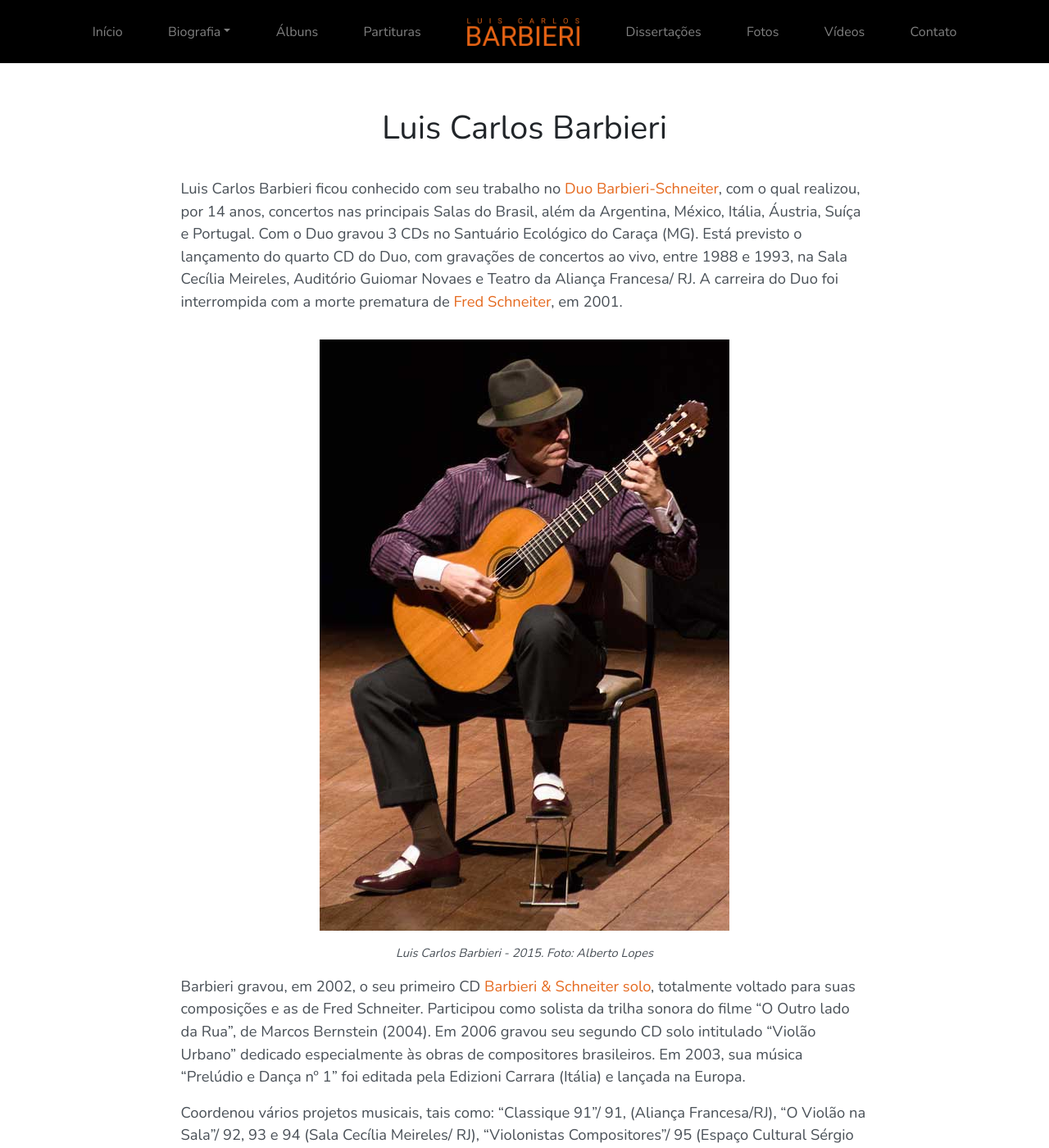
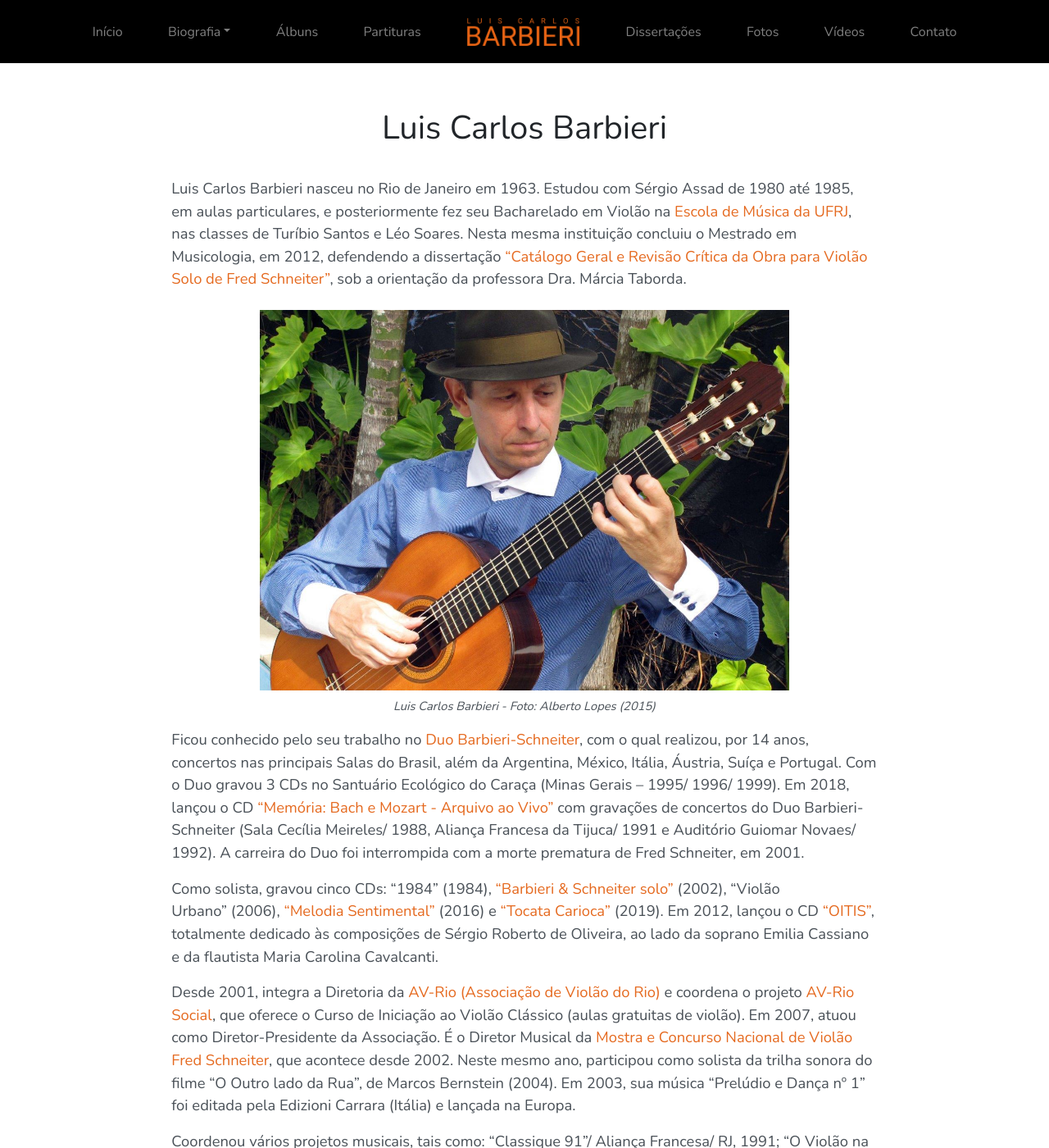
Before and after one commit to jamfreire/luiscarlosbarbieri, a Jekyll site: the page built from _biografias/luis-carlos-barbieri.md, in a window 1280 px wide and 1400 px high. Shown: the whole window at 82% size. Built offline with Jekyll 4.4.1, drawn with Linux system fonts in a browser that asks for light colours; some of the changed text lies outside the part shown.

Commit message:
Atualização da biografia do Luis Carlos Barbieri

```diff
--- a/_biografias/luis-carlos-barbieri.md
+++ b/_biografias/luis-carlos-barbieri.md
@@ -2,45 +2,63 @@
 layout: biografia
 title: Luis Carlos Barbieri
 ---
+Luis Carlos Barbieri nasceu no Rio de Janeiro em 1963. Estudou com Sérgio
+Assad de 1980 até 1985, em aulas particulares, e posteriormente fez seu Bacharelado
+em Violão na [Escola de Música da UFRJ](https://musica.ufrj.br/){:target="_blank" rel="noopener"}, nas classes de Turíbio Santos e Léo Soares. Nesta mesma instituição concluiu o Mestrado em Musicologia, em 2012, defendendo a
+dissertação [“Catálogo Geral e Revisão Crítica da Obra para Violão Solo de Fred
+Schneiter”](/dissertacoes), sob a orientação da professora Dra. Márcia Taborda.
 
-Luis Carlos Barbieri ficou conhecido com seu trabalho no [Duo Barbieri-Schneiter](/duo-barbieri-schneiter), com o qual realizou, por 14 anos, concertos nas principais Salas do Brasil, além da Argentina, México, Itália, Áustria, Suíça e Portugal. Com o
-Duo gravou 3 CDs no Santuário Ecológico do Caraça (MG). Está previsto o lançamento do quarto CD do Duo, com gravações de
-concertos ao vivo, entre 1988 e 1993, na Sala Cecília Meireles, Auditório Guiomar Novaes e Teatro da Aliança Francesa/
-RJ. A carreira do Duo foi interrompida com a morte prematura de [Fred Schneiter](/fred-schneiter), em 2001.
-
-![Luis Carlos Barbieri]({{ site.baseurl }}/assets/images/luis-carlos-barbieri.jpg){: .img-fluid .my-3 max-width: 480}
-*Luis Carlos Barbieri - 2015. Foto: Alberto Lopes*{: .d-block .small }
+![Luis Carlos Barbieri]({{ site.baseurl }}/assets/fotos/barbieri_marcia_mello_2.jpg){: .w-100 .w-md-50 .my-2 }
+*Luis Carlos Barbieri - Foto: Alberto Lopes (2015)*{: .d-block .small }
 {: .text-center }
 
-Barbieri gravou, em 2002, o seu primeiro CD [Barbieri &amp; Schneiter solo](/album/barbieri-schneiter-solo), totalmente
-voltado para suas composições e as de Fred Schneiter. Participou como solista da trilha sonora do filme “O Outro lado da
-Rua”, de Marcos Bernstein (2004). Em 2006 gravou seu segundo CD solo intitulado “Violão Urbano” dedicado especialmente
-às obras de compositores brasileiros. Em 2003, sua música “Prelúdio e Dança nº 1” foi editada pela Edizioni Carrara (Itália) e lançada na Europa.
+Ficou conhecido pelo seu trabalho no [Duo Barbieri-Schneiter](/duo-barbieri-schneiter), com o qual realizou, por 14 anos, concertos nas principais Salas do Brasil, além da Argentina, México, Itália, Áustria, Suíça e Portugal. Com o Duo gravou 3 CDs no Santuário Ecológico do Caraça (Minas Gerais – 1995/ 1996/ 1999). Em 2018, lançou o CD [“Memória: Bach e Mozart - Arquivo ao Vivo”](/album/memoria-bach-mozart) com gravações de concertos do Duo Barbieri-Schneiter (Sala Cecília Meireles/ 1988, Aliança Francesa da Tijuca/ 1991 e Auditório Guiomar Novaes/ 1992). A carreira do Duo foi interrompida com a morte prematura de Fred Schneiter, em 2001.
 
-Coordenou vários projetos musicais, tais como: “Classique 91”/ 91, (Aliança Francesa/RJ), "O Violão na Sala"/ 92, 93 e
-94 (Sala Cecília Meireles/ RJ), “Violonistas Compositores”/ 95 (Espaço Cultural Sérgio Porto/ RJ), “Violões do
-Promúsica”/ 93 (Promúsica de Juiz de Fora/ MG), “I Circuito Violão Real”/ 2004 (cidades históricas entre o Rio de
-Janeiro e Minas Gerais), “Café Concerto”/ 2009 até os dias de hoje (Centro Espírita Israel Barcelos/ RJ). Coordena,
-desde 2004, a [Mostra e Concurso Nacional de Violão Fred Schneiter](http://www.mostrafred.com){:target="_blank"}{:rel="noopener"} que é considerado um dos principais Concursos de Violão do Brasil. É Diretor Artístico do
-Festival de Música do Vale Histórico (Bananal, Arapeí e S. J. do Barreiro, em São Paulo) e Curador da série mensal
-Musicâmara, destinada à música clássica, e que acontece no Teatro Municipal Ziembinski (Tijuca/RJ).
+Como solista, gravou cinco CDs: “1984” (1984), [“Barbieri &amp; Schneiter
+solo”](/album/barbieri-schneiter-solo) (2002), “Violão Urbano” (2006), [“Melodia Sentimental”](/album/melodia-sentimental) (2016) e [“Tocata Carioca”](/album/tocata-carioca) (2019). Em 2012, lançou o CD [“OITIS”](/album/oitis), totalmente dedicado às composições de Sérgio Roberto de Oliveira, ao lado da soprano Emilia Cassiano e da flautista Maria Carolina Cavalcanti.
 
-Integra a diretoria executiva da AV-Rio (Associação de Violão do Rio) desde o ano de sua fundação, em 2001, e atuou como
-Diretor-Presidente da Associação em 2007. Desenvolve o Projeto “AV-Rio Social”, desde 2009, coordenando o Núcleo de
-Ensino de Violão Clássico em Bento Ribeiro, subúrbio carioca. Em 2016, implantou o projeto AMOMÚSICA, desenvolvido pela
-AMOVALE (Associação de Moradores de Bananal/SP) em parceria com a Escola da Família/ SP, atuando como coordenador e
-professor de violão. O projeto é destinados à crianças de 8 a 10, da rede pública do Município de Bananal.
+Desde 2001, integra a Diretoria da [AV-Rio (Associação de Violão do Rio)](http://av-rio.com/){:target="_blank" rel="noopener"} e coordena o
+projeto [AV-Rio Social](http://av-rio.com/av-rio-social/){:target="_blank" rel="noopener"}, que oferece o Curso de Iniciação ao Violão Clássico (aulas
+gratuitas de violão). Em 2007, atuou como Diretor-Presidente da Associação.
+É o Diretor Musical da [Mostra e Concurso Nacional de Violão Fred Schneiter](http://www.mostrafred.com){:target="_blank" rel="noopener"}, que
+acontece desde 2002. Neste mesmo ano, participou como solista da trilha sonora do
+filme “O Outro lado da Rua”, de Marcos Bernstein (2004).
+Em 2003, sua música “Prelúdio e Dança nº 1” foi editada pela Edizioni Carrara (Itália)
+e lançada na Europa.
 
-Foi Professor Substituto do Curso de Graduação em Violão da Escola de Música da UFRJ nos anos de 2006 a 2007.
+Coordenou vários projetos musicais, tais como: “Classique 91”/ Aliança Francesa/ RJ,
+1991; “O Violão na Sala”/ Sala Cecília Meireles/ RJ, 1992, 93 e 94; “Violonistas
+Compositores”/ Espaço Cultural Sérgio Porto/ RJ, 1995; “Violões do Promúsica”/
+Promúsica de Juiz de Fora/ MG, 1993 e “I Circuito Violão Real”/ cidades históricas
+entre o Rio de Janeiro e Minas Gerais, 2004; “Musicamara”/ Teatro Municipal
+Ziembinski/ RJ, (2016, 2017 e 2018). Atualmente, coordena os seguintes eventos:
+“Mostra e Concurso Nacional de Violão Fred Schneiter”/ Espaço Guiomar Novaes/ RJ,
+desde 2002; “Café Concerto”/ Centro Espírita Israel Barcelos/ RJ, desde 2009; “O Som
+da Bocaina”/ Solar Aguiar Valim/ SP, desde 2017.
 
-Desde 2008, é produtor e apresentador do programa semanal “Violões em Foco”, para Rádio MEC FM, que é destinado aos
-acontecimentos do mundo violonístico e é veiculado no Rio de Janeiro, Brasília, Campinas e Salvador.
+Foi Professor Substituto do Curso de Graduação em Violão da Escola de Música da
+UFRJ, nos anos de 2006 a 2007. De 2011 a 2013, foi professor dos Cursos de
+Graduação em Violão no CBM – CEU (RJ) Conservatório Brasileiro de Música –
+Centro Universitário, lecionando as matérias Violão e Seminários de Pesquisa de
+Repertório.
 
-Concluiu, em 2012, o Mestrado em Musicologia na UFRJ sob a orientação da Dra. Márcia Taborda cujo título é “Catalogo
-Geral e Revisão Crítica da Obra para Violão Solo de Fred Schneiter”. Ainda neste ano, lançou o CD [OITIS](/album/oitis), totalmente dedicado às composições de Sérgio Roberto de Oliveira, ao lado da soprano Mimy Cassiano e da flautista Maria Carolina Cavalcanti, que juntos formam o grupo OITIS.
+De 2008 até 2016, produziu e apresentou o programa semanal “Violões em Foco”, para
+Rádio MEC FM, que é destinado aos acontecimentos do mundo violonístico. Foram
+gravados cerca de 400 programas, sendo uma parte considerável com entrevistas
+exclusivas, e alguns programas com repertório inédito.
 
-Em 2014, gravou para o programa da TV Brasil “Partituras”, inteiramente dedicado ao seu trabalho com o repertório
-composto por música brasileira para violão.
+Em 2014, gravou para o programa “Partituras” da TV Brasil, inteiramente dedicado ao
+seu trabalho com o repertório composto por música brasileira para violão.
 
-Barbieri vem realizando concertos em Festivais e Seminários de Violão em vários países da Europa e, principalmente, na
-América Latina.
+Em 2016, implantou o projeto AMOMÚSICA, desenvolvido pela AMOVALE
+(Associação de Amigos e Moradores do Vale da Bocaina/ SP) em parceria com o
+Programa Escola da Família, do Governo do Estado de São Paulo, atuando como
+coordenador e professor de violão. O projeto é destinado para alunos da rede pública do
+Município de Bananal/ SP.
+
+Em 2018, realizou concerto no projeto Movimento Violão, no SESC Consolação (SP),
+transformado em um programa com entrevista para a SESC TV.
+
+Desde seu retorno às atividades como solista, em 2001, Barbieri vem realizando
+concertos em Festivais e Seminários de Violão no Brasil, na Europa e na América
+Latina.
--- a/_layouts/biografia.html
+++ b/_layouts/biografia.html
@@ -2,7 +2,7 @@
 layout: default
 ---
 <section class="section biografia">
-    <div class="container">
+    <div class="container px-md-0">
         <div class="row">
             <div class="col-md-10 col-lg-9 px-md-2 mx-auto">
                 <h1 class="page-title">{{ page.title }}</h1>
--- a/_sass/_style.scss
+++ b/_sass/_style.scss
@@ -13,6 +13,10 @@ body {
 body {
   font-family: 'Nunito', sans-serif;
   padding-top: 52px;
+}
+
+.page-content {
+  min-height: calc(100vh - 265px);
 }
 
 .biografia {
@@ -160,6 +164,9 @@ footer .nav-head {
       padding-left: 75px;
     }
   }
+  .w-md-50 {
+    width: 75% !important;
+  }
 }
 
 @keyframes fadein {
```
Also changed, not shown: index.md (+1 -3 lines).
